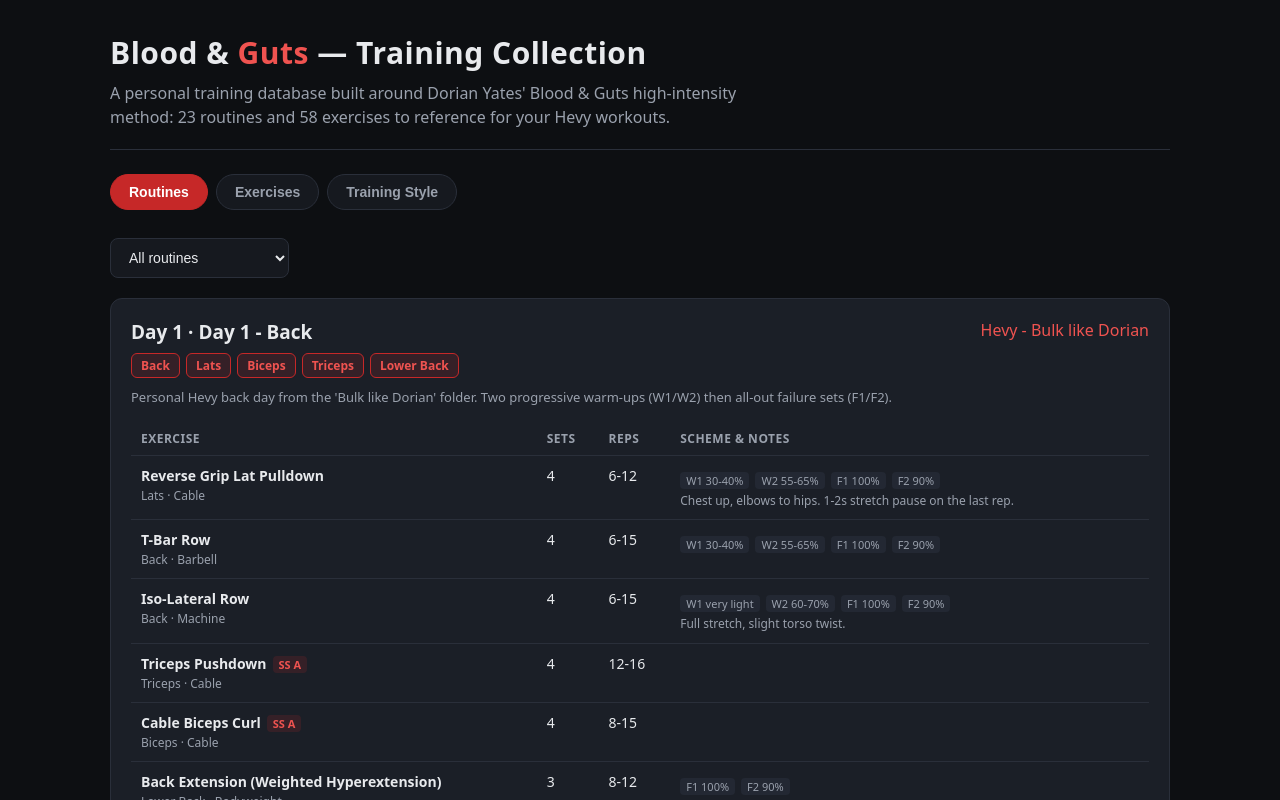
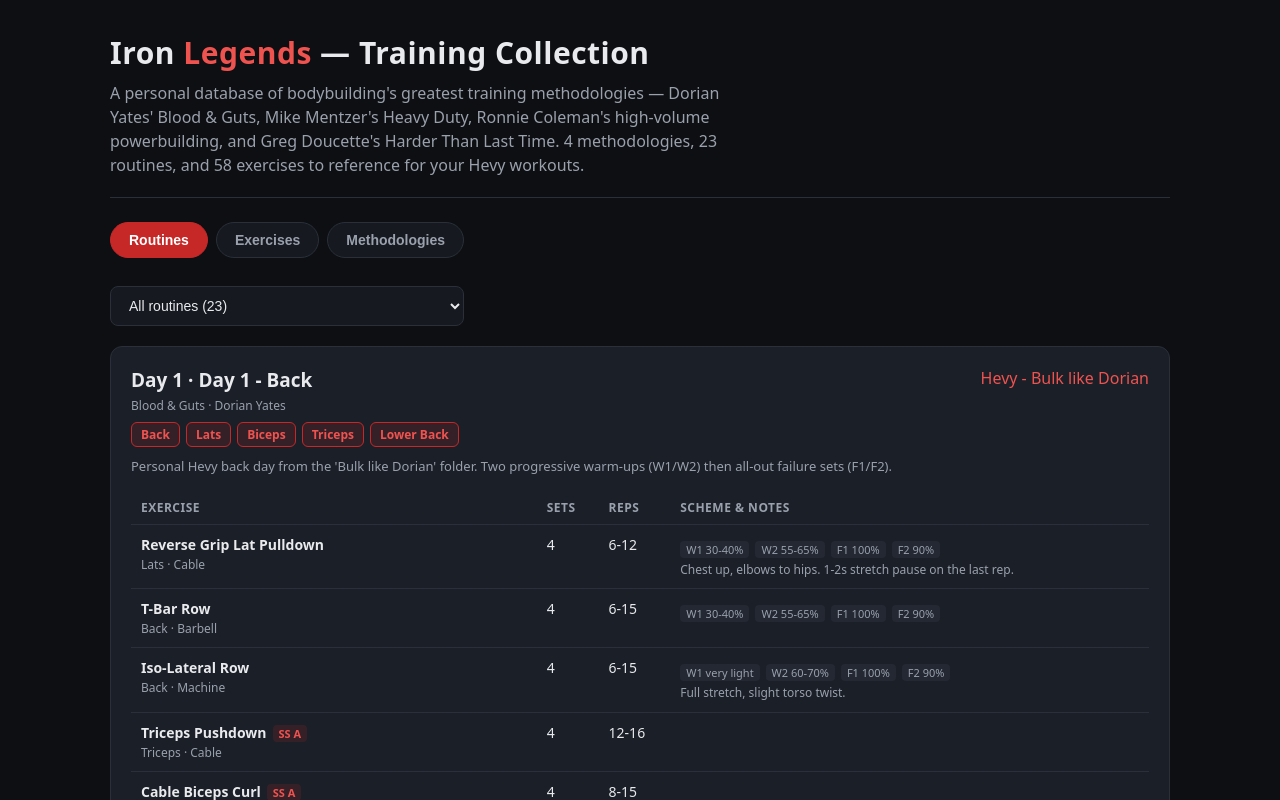
Before and after one commit to njvanas/Training-Collection, a React (Vite) app: page / in a window 1280 px wide. Shown: the top 800 px of the page. Built offline with nearby package versions, Linux system fonts and the light colour scheme.

Commit message:
feat(ui): browse routines by methodology and rebrand to Iron Legends collection
Co-authored-by: Dolfie <njvanas@users.noreply.github.com>

```diff
--- a/src/App.tsx
+++ b/src/App.tsx
@@ -2,14 +2,14 @@ import { useState } from 'react';
 import { StylesView } from './components/StylesView';
 import { ExercisesView } from './components/ExercisesView';
 import { RoutinesView } from './components/RoutinesView';
-import { exercises, routines } from './lib/db';
+import { exercises, routines, styles } from './lib/db';
 
 type Tab = 'routines' | 'exercises' | 'styles';
 
 const TABS: { id: Tab; label: string }[] = [
   { id: 'routines', label: 'Routines' },
   { id: 'exercises', label: 'Exercises' },
-  { id: 'styles', label: 'Training Style' },
+  { id: 'styles', label: 'Methodologies' },
 ];
 
 function renderTab(tab: Tab) {
@@ -34,12 +34,14 @@ export function App() {
     <div className="app">
       <header className="header">
         <h1>
-          Blood &amp; <span className="accent">Guts</span> — Training Collection
+          Iron <span className="accent">Legends</span> — Training Collection
         </h1>
         <p>
-          A personal training database built around Dorian Yates' Blood &amp; Guts
-          high-intensity method: {routines.length} routines and {exercises.length}{' '}
-          exercises to reference for your Hevy workouts.
+          A personal database of bodybuilding's greatest training methodologies —
+          Dorian Yates' Blood &amp; Guts, Mike Mentzer's Heavy Duty, Ronnie
+          Coleman's high-volume powerbuilding, and Greg Doucette's Harder Than Last
+          Time. {styles.length} methodologies, {routines.length} routines, and{' '}
+          {exercises.length} exercises to reference for your Hevy workouts.
         </p>
       </header>
 
@@ -58,8 +60,8 @@ export function App() {
       {renderTab(tab)}
 
       <footer className="footer">
-        Train hard, recover fully, track everything. — inspired by Dorian Yates,
-        6× Mr. Olympia.
+        Train hard, recover fully, track everything. — inspired by the greats:
+        Yates, Mentzer, Coleman &amp; Doucette.
       </footer>
     </div>
   );
--- a/src/components/RoutinesView.tsx
+++ b/src/components/RoutinesView.tsx
@@ -1,9 +1,10 @@
 import { useMemo, useState } from 'react';
-import { getExercise, routines } from '../lib/db';
+import { getExercise, getStyle, routines, styles } from '../lib/db';
 import { equipmentLabel, muscleLabel } from '../lib/format';
 import type { Routine } from '../schema';
 
 function RoutineCard({ routine }: { routine: Routine }) {
+  const style = getStyle(routine.styleId);
   return (
     <div className="routine">
       <div className="routine-head">
@@ -12,6 +13,11 @@ function RoutineCard({ routine }: { routine: Routine }) {
             {routine.day ? `${routine.day} · ` : ''}
             {routine.name}
           </h3>
+          {style ? (
+            <div className="ex-meta" style={{ marginTop: 4 }}>
+              {style.name} · {style.creator}
+            </div>
+          ) : null}
           <div className="chips" style={{ marginTop: 8 }}>
             {routine.focus.map((m) => (
               <span className="chip accent" key={m}>
@@ -82,31 +88,31 @@ function RoutineCard({ routine }: { routine: Routine }) {
 }
 
 export function RoutinesView() {
-  const [group, setGroup] = useState<'all' | 'hevy' | 'classic'>('all');
+  const [filter, setFilter] = useState<string>('all');
 
   const filtered = useMemo(() => {
-    if (group === 'hevy') {
+    if (filter === 'all') return routines;
+    if (filter === 'hevy') {
       return routines.filter((r) => r.source?.url.includes('hevy.com'));
     }
-    if (group === 'classic') {
-      return routines.filter((r) => r.id.startsWith('classic-'));
-    }
-    return routines;
-  }, [group]);
+    return routines.filter((r) => r.styleId === filter);
+  }, [filter]);
 
   return (
     <div>
       <div className="toolbar">
         <select
           className="select"
-          value={group}
-          onChange={(e) =>
-            setGroup(e.target.value as 'all' | 'hevy' | 'classic')
-          }
+          value={filter}
+          onChange={(e) => setFilter(e.target.value)}
         >
-          <option value="all">All routines</option>
+          <option value="all">All routines ({routines.length})</option>
           <option value="hevy">My Hevy routines</option>
-          <option value="classic">Classic Dorian Yates</option>
+          {styles.map((s) => (
+            <option key={s.id} value={s.id}>
+              {s.name} — {s.creator}
+            </option>
+          ))}
         </select>
       </div>
 
--- a/src/components/StylesView.tsx
+++ b/src/components/StylesView.tsx
@@ -50,6 +50,7 @@ export function StylesView() {
             </div>
           </div>
 
+          {style.intensityTechniques.length > 0 ? (
             <div className="section">
               <h2>Intensity techniques</h2>
               <div className="chips">
@@ -60,6 +61,7 @@ export function StylesView() {
                 ))}
               </div>
             </div>
+          ) : null}
 
           <div className="section">
             <h2>Weekly split</h2>
```
Lines whose indentation alone changed are shown as unchanged.
